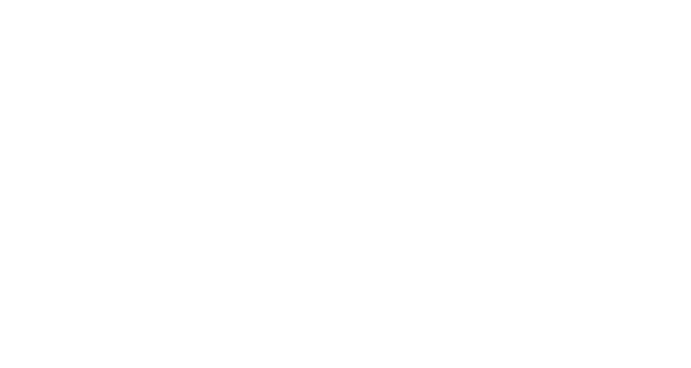
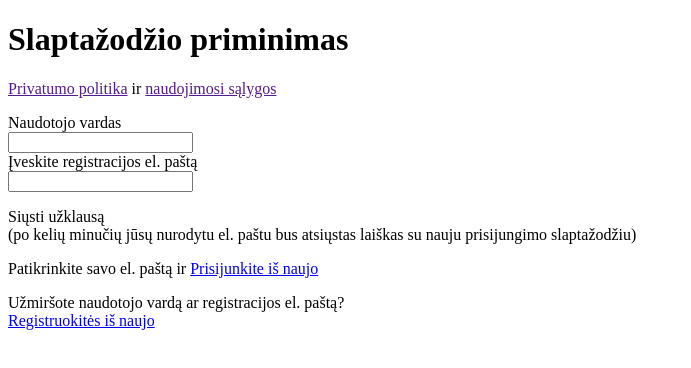
Before and after one commit to Algis1978/4-registracija, a plain HTML site: page uzmirstas-slp.html in a window 1280 px wide. Shown: the whole page, without its empty margins (0-691 px from the left). Drawn offline with Linux system fonts and the light colour scheme.

Commit message:
Paruošti html'ai

```diff
--- a/uzmirstas-slp.html
+++ b/uzmirstas-slp.html
@@ -7,6 +7,37 @@
     <title>Užmiršto slaptažodžio forma</title>
 </head>
 <body>
-
+        <main class="background">
+            <div class="eilute">
+                <div class="kairysis-stulpelis">
+                    <h1>Slaptažodžio priminimas</h1>
+                    <p>
+                        <a href="">Privatumo politika</a>
+                        ir
+                        <a href="">naudojimosi sąlygos</a>
+                    </p>
+                </div>
+                <div class="desinysis-stulpelis">
+                    <form action="*">
+                        <label for="username">Naudotojo vardas</label>
+                        <br>
+                        <input type="text" name="username" id="">
+                        <br>
+                        <label for="email">Įveskite registracijos el. paštą</label>
+                        <br>
+                        <input type="email" name="email" id="">
+                    </form>
+                    <p><span>Siųsti užklausą</span>
+                        <br>
+                        (po kelių minučių jūsų nurodytu el. paštu bus atsiųstas laiškas su nauju prisijungimo  slaptažodžiu)</p>
+                    <p>Patikrinkite savo el. paštą ir <a href="./prisijungimas.html"> Prisijunkite iš naujo</a>
+                    </p>
+                    <p>Užmiršote naudotojo vardą ar registracijos el. paštą?
+                        <br>
+                        <a href="./uzmirstas-slp.html">Registruokitės iš naujo</a>
+                    </p>
+                </div>
+            </div>
+        </main>
 </body>
 </html>
```
Also changed, not shown: index.html (+33 -1 lines), prisijungimas.html (+27 -1 lines).
